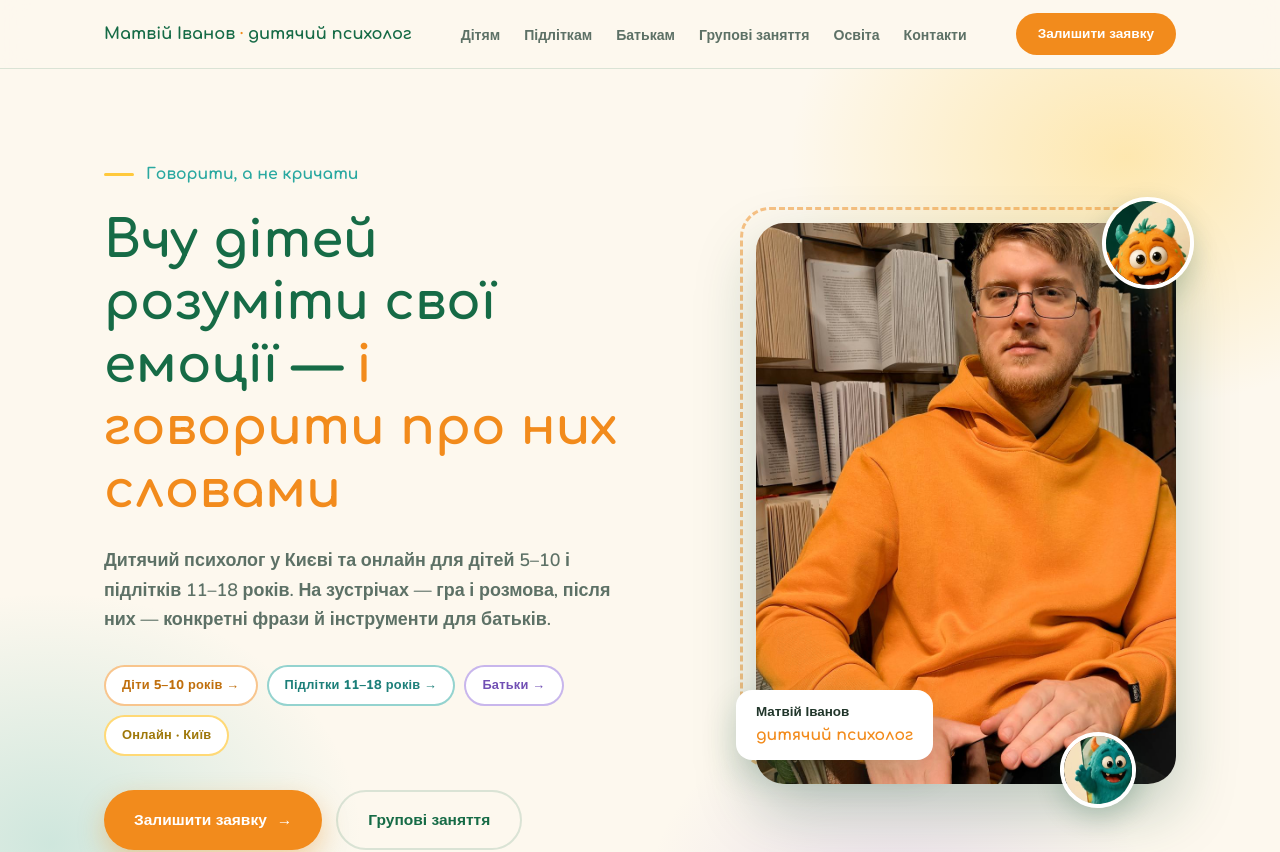
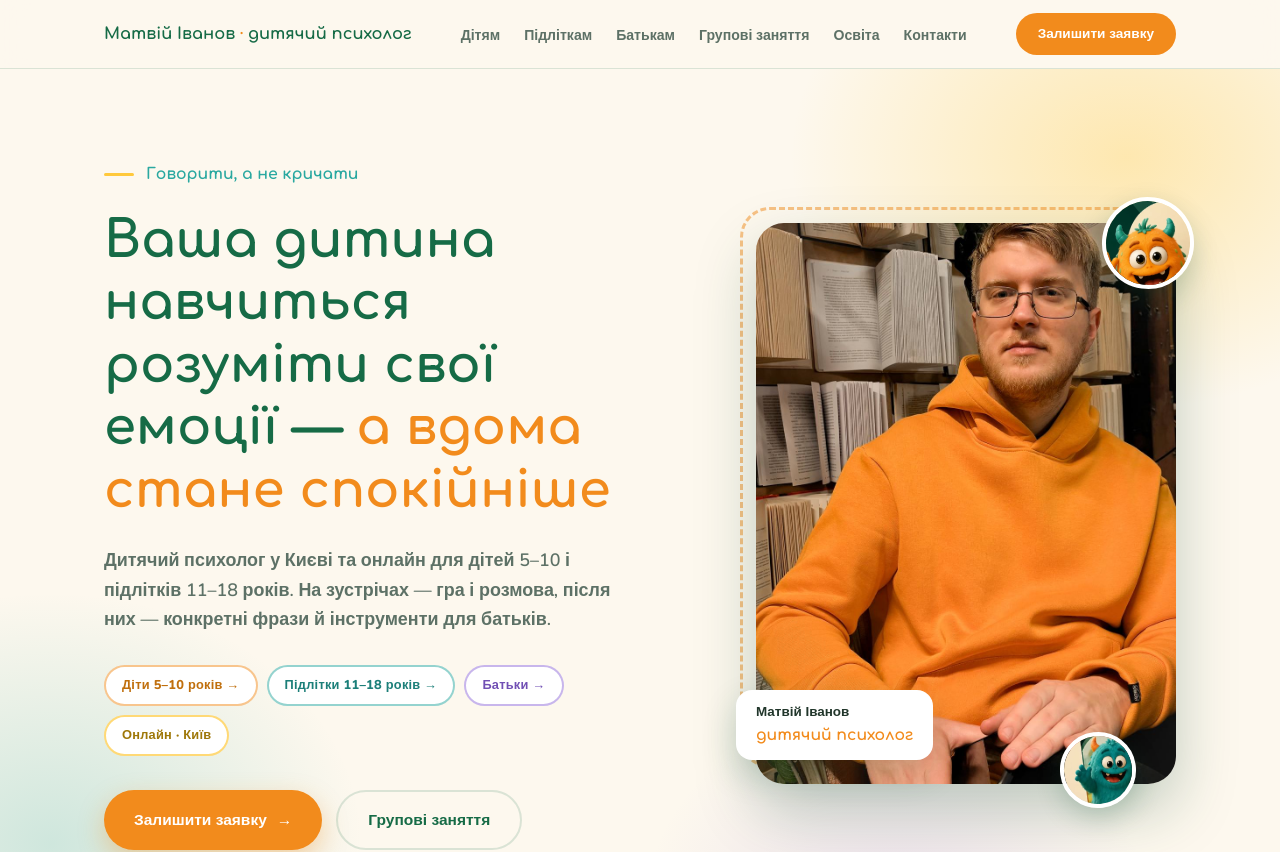
Before and after one commit to yakovina/matvii-site, a Next.js app: page / in a window 1280 px wide. Shown: the top 852 px of the page. Built offline with nearby package versions, Linux system fonts and the light colour scheme.

Commit message:
Заголовок героя, звернений до батьків

```diff
--- a/app/page.jsx
+++ b/app/page.jsx
@@ -88,7 +88,7 @@ export default function HomePage() {
           <div>
             <div className="hero-quote">Говорити, а не кричати</div>
             <h1>
-              Вчу дітей розуміти свої емоції — <em>і говорити про них словами</em>
+              Ваша дитина навчиться розуміти свої емоції — <em>а вдома стане спокійніше</em>
             </h1>
             <p className="lead">
               Дитячий психолог у Києві та онлайн для дітей 5–10 і підлітків 11–18 років. На
```
